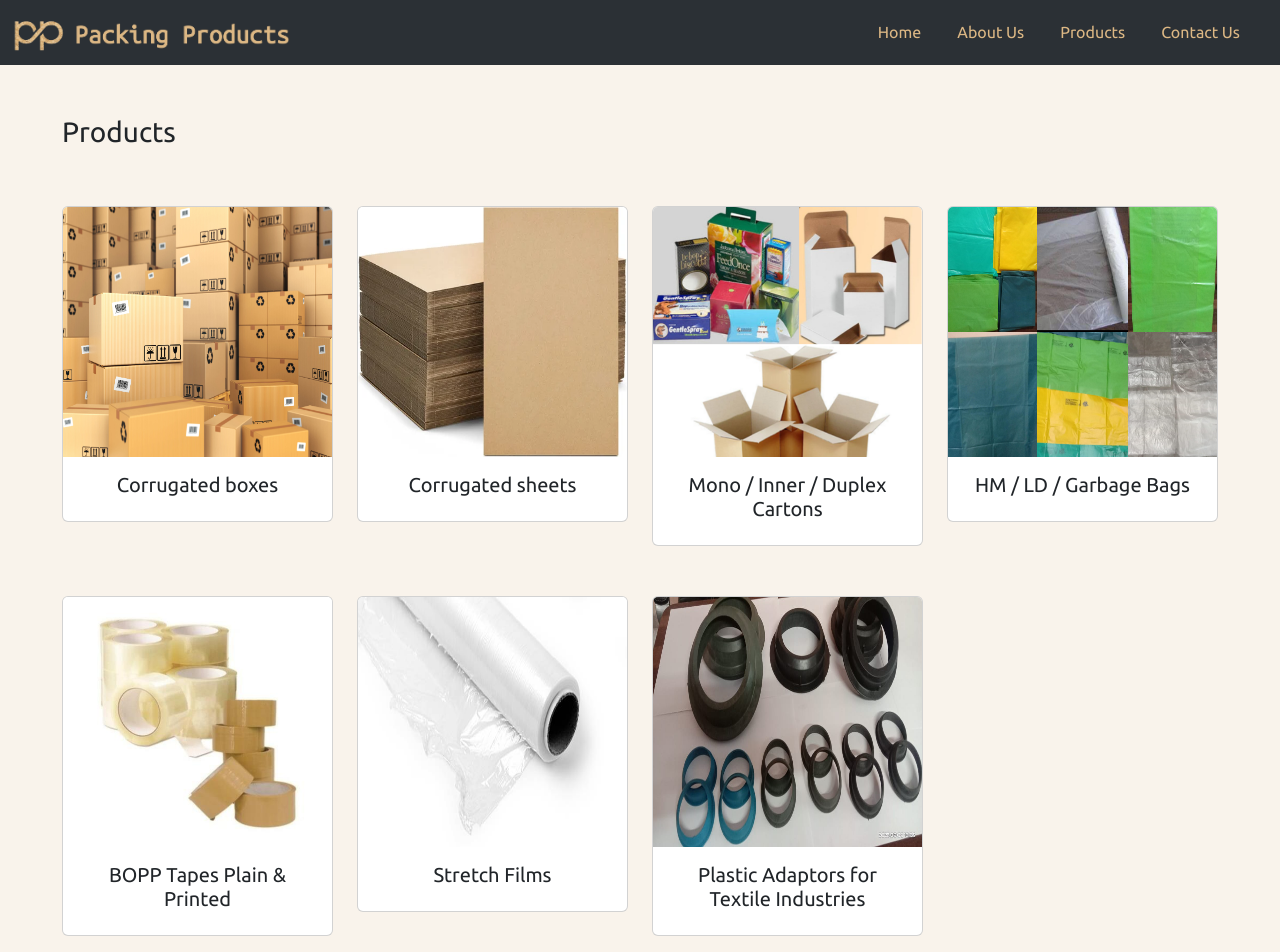
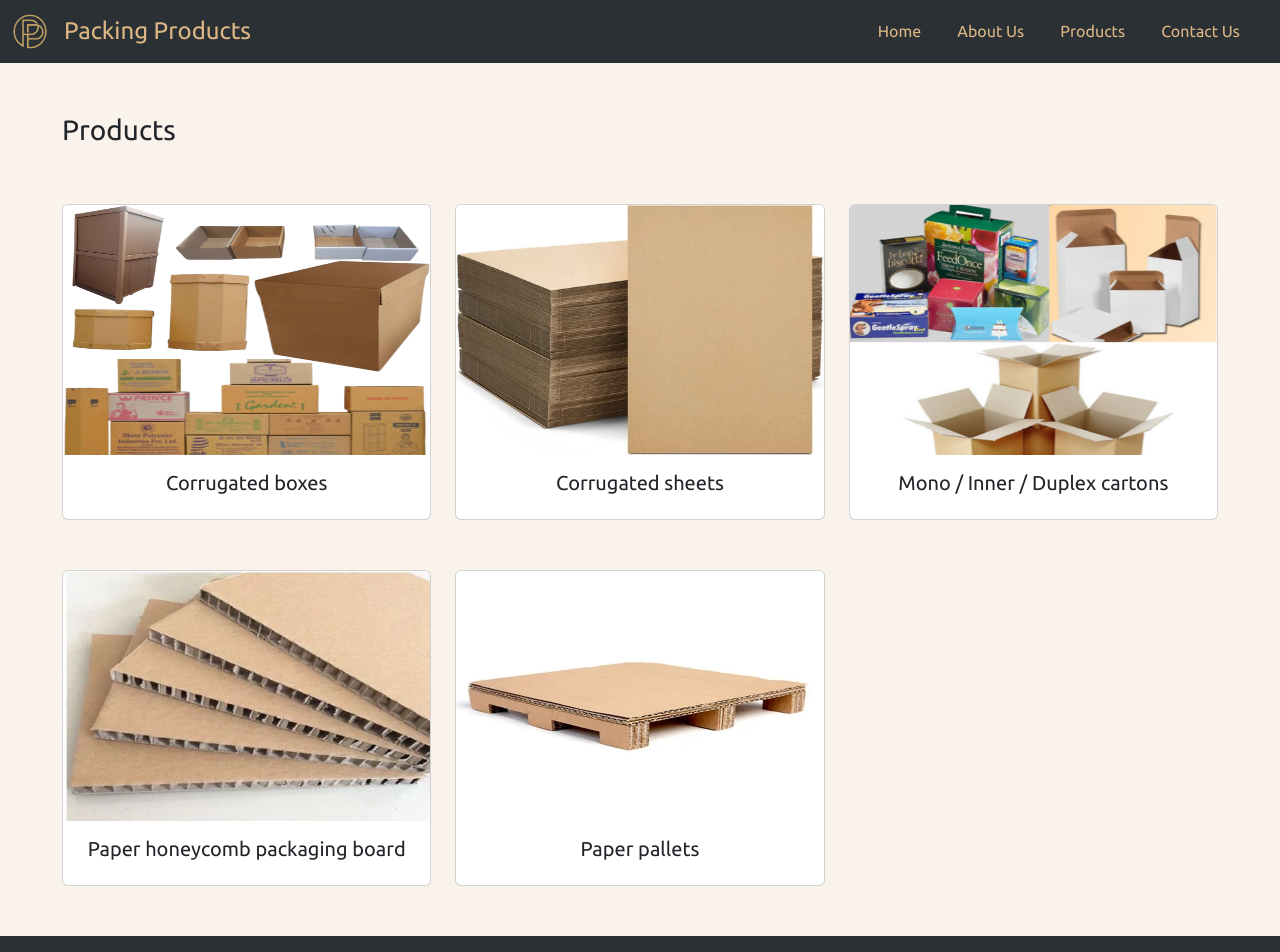
Before and after one commit to kunalpareek/packingproducts, a plain HTML site: page products.html in a window 1280 px wide. Shown: the top 952 px of the page. Drawn offline with nearby package versions, Linux system fonts and the light colour scheme.

Commit message:
updated logo and products

```diff
--- a/products.html
+++ b/products.html
@@ -35,9 +35,9 @@
     <nav class="navbar navbar-expand-lg bg-body-tertiary bg-dark sticky-top" data-bs-theme="dark">
       <div class="container-fluid">
         <a class="navbar-brand" href="./index.html">
-          <img src="assets/images/pp2.png" alt="Logo" width="290" max-width="100%"
-            class="d-inline-block align-text-top img-fluid">
+          <img src="assets/images/pp-logo.png" alt="Logo" width="36" max-width="100%" class="d-inline-block img-fluid">
         </a>
+        <a class="navbar-brand" href="./index.html"><p class="d-inline-block" style="font-size: 24px;color:#DCB784;margin-bottom: 0;">Packing Products</p></a>
         <button class="navbar-toggler" type="button" data-bs-toggle="collapse" data-bs-target="#navbarNav"
           aria-controls="navbarNav" aria-expanded="false" aria-label="Toggle navigation">
           <span class="navbar-toggler-icon"></span>
@@ -68,15 +68,15 @@
       </div>
 
       <div class="row" style="padding:50px;padding-top: 0px;">
-        <div class="col-md-3 col-xs-6">
+        <div class="col-md-4 col-xs-6">
           <div class="card" style="width: 100%;">
-            <img src="./assets/images/about.jpg" alt="Logo" class="card-img-top" style="height: 250px;">
+            <img src="./assets/images/collage.png" alt="Logo" class="card-img-top" style="height: 250px;">
             <div class="card-body">
               <h5 class="card-title" style="text-align: center;">Corrugated boxes</h5>
             </div>
           </div>
         </div>
-        <div class="col-md-3 col-xs-6">
+        <div class="col-md-4 col-xs-6">
           <div class="card" style="width: 100%;">
             <img src="./assets/images/corrugated-sheet.jpg" alt="Logo" class="card-img-top" style="height: 250px;">
             <div class="card-body">
@@ -84,49 +84,49 @@
             </div>
           </div>
         </div>
-        <div class="col-md-3 col-xs-6">
+        <div class="col-md-4 col-xs-6">
           <div class="card" style="width: 100%;">
             <img src="./assets/images/mono3.png" alt="Logo" class="card-img-top" style="height: 250px;">
             <div class="card-body">
-              <h5 class="card-title" style="text-align: center;">Mono / Inner / Duplex Cartons</h5>
+              <h5 class="card-title" style="text-align: center;">Mono / Inner / Duplex cartons</h5>
             </div>
           </div>
         </div>
-        <div class="col-md-3 col-xs-6">
+        <!-- <div class="col-md-3 col-xs-6">
           <div class="card" style="width: 100%;">
             <img src="./assets/images/hd.png" alt="Logo" class="card-img-top" style="height: 250px;">
             <div class="card-body">
               <h5 class="card-title" style="text-align: center;">HM / LD / Garbage Bags</h5>
             </div>
           </div>
-        </div>
+        </div> -->
       </div>
 
       <div class="row" style="padding:50px;padding-top: 0px;">
-        <div class="col-md-3 col-xs-6">
+        <div class="col-md-4 col-xs-6">
           <div class="card" style="width: 100%;">
-            <img src="./assets/images/tape2.jpeg" alt="Logo" class="card-img-top" style="height: 250px;">
+            <img src="./assets/images/paper-honeycomb.jpeg" alt="Logo" class="card-img-top" style="height: 250px;">
             <div class="card-body">
-              <h5 class="card-title" style="text-align: center;">BOPP Tapes Plain & Printed</h5>
+              <h5 class="card-title" style="text-align: center;">Paper honeycomb packaging board</h5>
             </div>
           </div>
         </div>
-        <div class="col-md-3 col-xs-6">
+        <div class="col-md-4 col-xs-6">
           <div class="card" style="width: 100%;">
-            <img src="./assets/images/stretch-film.jpg" alt="Logo" class="card-img-top" style="height: 250px;">
+            <img src="./assets/images/paper-pallets.webp" alt="Logo" class="card-img-top" style="height: 250px;">
             <div class="card-body">
-              <h5 class="card-title" style="text-align: center;">Stretch Films</h5>
+              <h5 class="card-title" style="text-align: center;">Paper pallets</h5>
             </div>
           </div>
         </div>
-        <div class="col-md-3 col-xs-6">
+        <!-- <div class="col-md-3 col-xs-6">
           <div class="card" style="width: 100%;">
-            <img src="./assets/images/adapter.jpeg" alt="Logo" class="card-img-top" style="height: 250px;">
+            <img src="./assets/images/collage.png" alt="Logo" class="card-img-top" style="height: 250px;">
             <div class="card-body">
-              <h5 class="card-title" style="text-align: center;">Plastic Adaptors for Textile Industries</h5>
+              <h5 class="card-title" style="text-align: center;">Corrugated boxes</h5>
             </div>
           </div>
-        </div>
+        </div> -->
       </div>
 
     </div>
```
Also changed, not shown: about.html (+2 -2 lines), contact.html (+2 -2 lines), index.html (+2 -1 lines), assets/images/collage.png (added), assets/images/paper-honeycomb.jpeg (added), assets/images/paper-pallets.webp (added), assets/images/pp-logo.png (added), assets/images/pp3.jpg (added).
